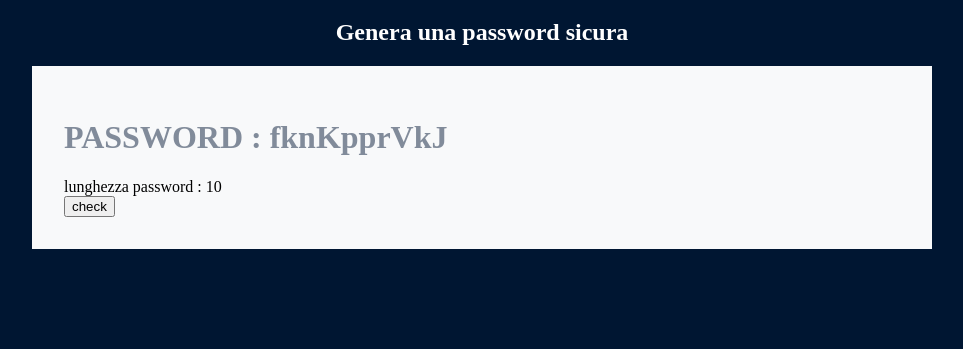
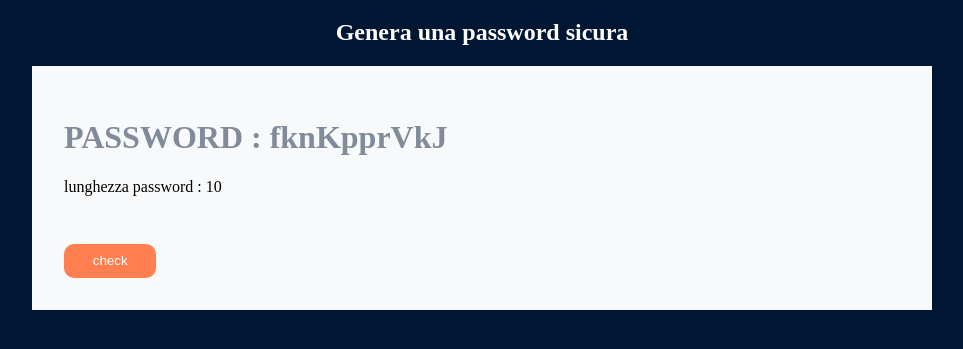
Before and after one commit to LucaMazzola02/php-strong-password-generator, a PHP site: page / in a window 1280 px wide. Shown: the part 149-498 px from the top of the page, without its empty margins (158-1121 px from the left). Run offline with PHP 8.4, Linux system fonts and the light colour scheme.

Commit message:
millestone 1

```diff
--- a/index.php
+++ b/index.php
@@ -42,10 +42,8 @@ Gestire ulteriori parametri per la password: quali caratteri usare fra numeri, l
                     <label for="password">
                         lunghezza password :
                         <?php echo strlen($password); ?>
-
                     </label>
                 </div>
-
                 <input type="submit" value="check">
              </form>
         </div>
--- a/style.css
+++ b/style.css
@@ -30,6 +30,14 @@ body{
     justify-content: space-between;
 }
 
-.flex input{
-    margin-bottom: 3rem;
+.form-layout input{
+    margin-top: 3rem;
+    padding: .6rem 1.8rem;
+    background-color: coral;
+    border: none;
+    color: #fff;
+    border-radius: 10px;
 }
+.form-layout input:hover{
+    background-color: rgb(255, 68, 0);
+}
```
